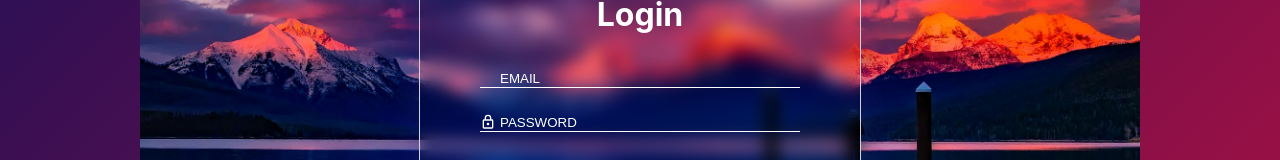
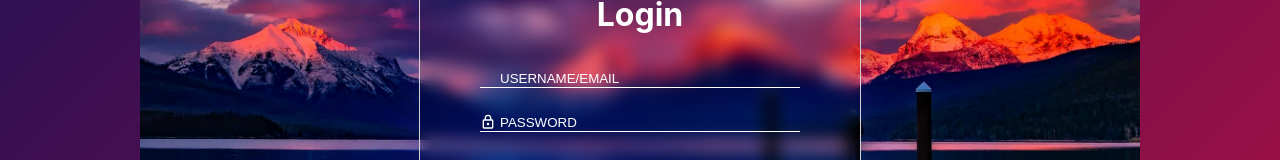
Before and after one commit to 4arjun/convovoice-frontend, a React (Vite) app: page / in a window 1280 px wide. Shown: the part 262-422 px from the top of the page. Built offline with nearby package versions, Linux system fonts and the light colour scheme.

Commit message:
added preloader

```diff
--- a/src/components/Login.css
+++ b/src/components/Login.css
@@ -97,6 +97,15 @@
   box-shadow: 0px 4px 15px rgba(0, 123, 255, 0.2);
 }
 
+#preloader {
+  background: #000000 url(../assets/loader.gif) no-repeat center center;
+  background-size: 15%;
+  height: 100vh;
+  width: 100%;
+  position: fixed;
+  z-index: 100;
+}
+
 .email-placeholder::placeholder,
 .password-placeholder::placeholder {
   color: #ffffff;
@@ -137,4 +146,7 @@
   .login-btn {
     font-size: 1em;
   }
+  .alert-container {
+    width: 220px;
+  }
 }
--- a/src/components/Login.jsx
+++ b/src/components/Login.jsx
@@ -1,5 +1,5 @@
 import "./Login.css";
-import React, { useState } from "react";
+import React, { useEffect, useState } from "react";
 import bgimg from "../assets/bg-img.jpg";
 import { useNavigate } from "react-router-dom";
 import { Alert } from "@mui/material";
@@ -10,6 +10,7 @@ const Login2 = () => {
   const [username, setUsername] = useState("");
   const [password, setPassword] = useState("");
   const [error, setError] = useState("");
+  const [isLoading, setIsLoader] = useState(true);
 
   const [showEmailPlaceholder, setShowEmailPlaceholder] = useState(false);
   const [showPasswordPlaceholder, setShowPasswordPlaceholder] = useState(false);
@@ -19,6 +20,10 @@ const Login2 = () => {
 
   const handlePasswordFocus = () => setShowPasswordPlaceholder(true);
   const handlePasswordBlur = () => setShowPasswordPlaceholder(false);
+
+  useEffect(() => {
+    setTimeout(() => setIsLoader(false), 3000);
+  }, []);
 
   const handleLogin = async (event) => {
     event.preventDefault();
@@ -58,6 +63,7 @@ const Login2 = () => {
     <div className="login-container">
       {showAlert && (
         <Alert
+          className="alert-container"
           style={{
             zIndex: "1",
             position: "absolute",
@@ -75,6 +81,9 @@ const Login2 = () => {
         </Alert>
       )}
 
+      {isLoading ? (
+        <div id="preloader"></div>
+      ) : (
         <div className="bg-img-container">
           <img src={bgimg} alt="" />
           <div className="login-form">
@@ -149,7 +158,7 @@ const Login2 = () => {
                       outline: "None",
                       paddingLeft: "20px",
                     }}
-                  placeholder="EMAIL"
+                    placeholder="USERNAME/EMAIL"
                     value={username}
                     onChange={(e) => setUsername(e.target.value)}
                     type="email"
@@ -257,6 +266,7 @@ const Login2 = () => {
             </div>
           </div>
         </div>
+      )}
     </div>
   );
 };
```
Also changed, not shown: src/assets/loader.gif (added). Lines whose indentation alone changed are shown as unchanged.
